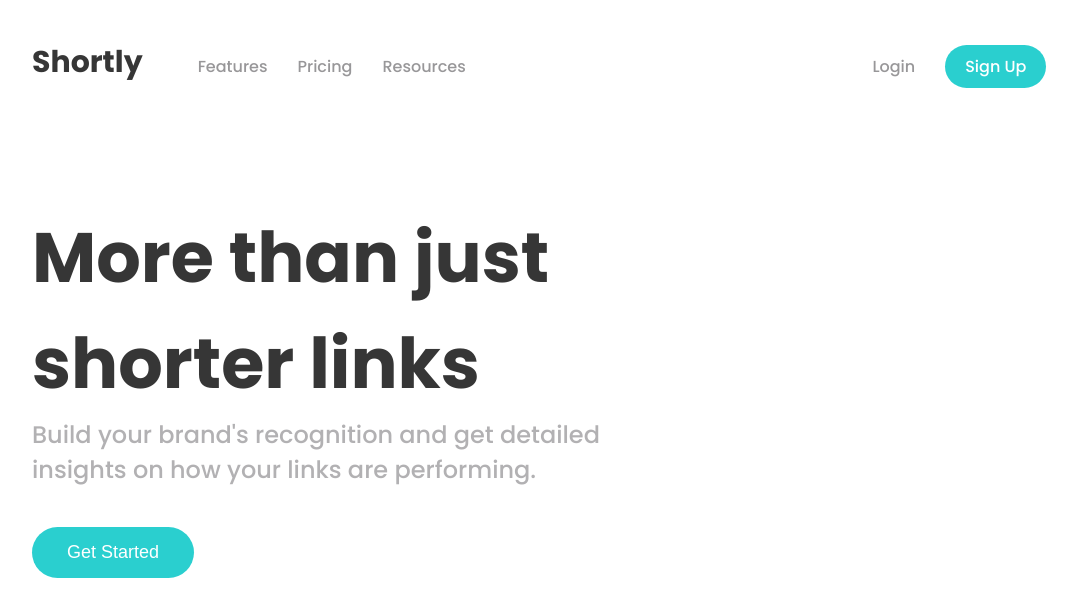
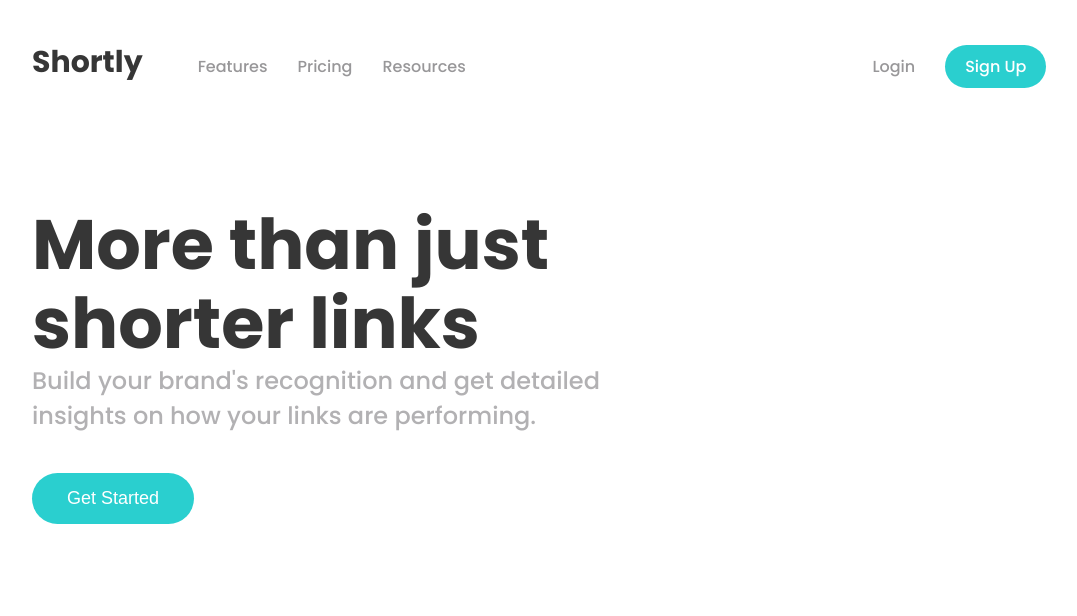
Before and after one commit to arodriguez175/url-shortener, a React (Create React App) app: page / in a window 1280 px wide. Shown: the top 616 px of the page, without its empty margins (116-1193 px from the left). Built offline with nearby package versions, Linux system fonts and the light colour scheme.

Commit message:
Gave the h1 a line height of 79px.

```diff
--- a/src/Hero.css
+++ b/src/Hero.css
@@ -9,6 +9,7 @@ h1 {
   margin-bottom: 0;
   font-weight: 700;
   font-size: 70px;
+  line-height: 79px;
 }
 
 h2 {
```
